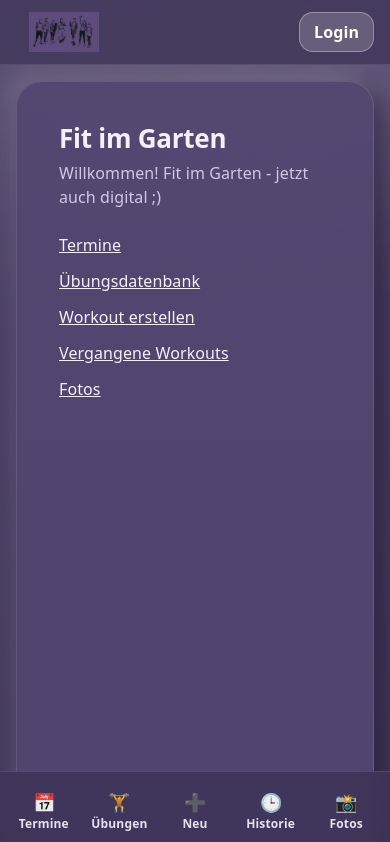
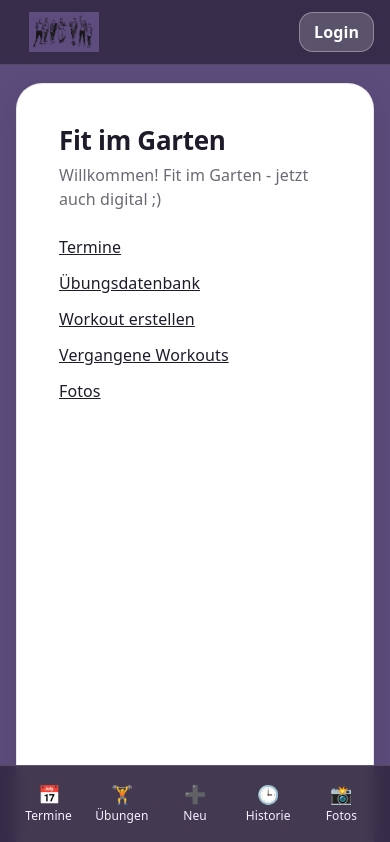
Before and after one commit to verenaso/fit-im-garten, a Next.js app: page / in a window 390 px wide. Shown: the top 842 px of the page. Built offline with nearby package versions, Linux system fonts and the light colour scheme; no server answers.

Commit message:
Switch UI to clean minimal (variant 1)

```diff
--- a/src/app/globals.css
+++ b/src/app/globals.css
@@ -1,62 +1,47 @@
 @import "tailwindcss";
-
-/* -----------------------------
-   Base + Theme Tokens
------------------------------- */
 
 html,
 body {
   height: 100%;
 }
 
+/* -----------------------------
+   Theme (clean + calm)
+------------------------------ */
 :root {
-  /* Darker purple palette (modern) */
-  --c-base: #4b3f66;   /* background base */
-  --c-deep: #3f3558;   /* background deep */
-  --c-surface: #544872; /* panels/cards */
-  --c-raised: #5f5382; /* primary actions / accents */
+  /* Brand */
+  --c-base: #5c4c7c;     /* dein Logo-Lila */
+  --c-dark: #45395d;
+  --c-darker: #332a44;
 
-  --c-text: #f4f1fa;   /* primary text on dark */
-  --c-muted: #cfc8e6;  /* muted text on dark */
-  --c-darker: #332a44; /* for rare light surfaces (if any) */
+  /* Background & surfaces */
+  --bg: #5c4c7c;
+  --surface: #ffffff; /* clean white surface */
+  --surface-2: #fbfafc; /* subtle off-white */
 
-  --stroke: rgba(255, 255, 255, 0.10);
+  /* Text */
+  --text-on-bg: #f5f3ff;
+  --text: #1f1b2b;      /* modern, fast-black */
+  --text-muted: rgba(31, 27, 43, 0.66);
+
+  /* Strokes & shadows */
+  --stroke: rgba(31, 27, 43, 0.10);
+  --shadow: 0 10px 28px rgba(31, 27, 43, 0.12);
 
   /* Radius */
-  --r-lg: 16px;
   --r-xl: 20px;
   --r-2xl: 26px;
 
-  /* Bottom nav */
-  --bottom-nav-h: 72px;
+  /* Layout */
+  --bottom-nav-h: 76px;
 
-  /* Neumorphism shadows */
-  --shadow-raised:
-    -10px -10px 18px rgba(255, 255, 255, 0.10),
-    10px 10px 22px rgba(0, 0, 0, 0.32);
-
-  --shadow-raised-soft:
-    -8px -8px 16px rgba(255, 255, 255, 0.08),
-    8px 8px 18px rgba(0, 0, 0, 0.28);
-
-  --shadow-inset:
-    inset 7px 7px 14px rgba(0, 0, 0, 0.34),
-    inset -7px -7px 14px rgba(255, 255, 255, 0.08);
-
-  --shadow-inset-soft:
-    inset 6px 6px 12px rgba(0, 0, 0, 0.30),
-    inset -6px -6px 12px rgba(255, 255, 255, 0.07);
-
-  --ring: 0 0 0 4px rgba(207, 200, 230, 0.18);
+  /* Focus */
+  --ring: 0 0 0 4px rgba(92, 76, 124, 0.18);
 }
 
 body {
-  /* Subtle ambient gradient */
-  background:
-    radial-gradient(900px 520px at 18% 0%, rgba(255, 255, 255, 0.12), transparent 60%),
-    radial-gradient(700px 420px at 92% 8%, rgba(255, 255, 255, 0.08), transparent 55%),
-    linear-gradient(180deg, var(--c-base) 0%, var(--c-deep) 100%);
-  color: var(--c-text);
+  background: var(--bg);
+  color: var(--text-on-bg);
 
   -webkit-font-smoothing: antialiased;
   -moz-osx-font-smoothing: grayscale;
@@ -73,7 +58,6 @@ a {
   background: rgba(255, 255, 255, 0.18);
 }
 
-/* Reduce motion */
 @media (prefers-reduced-motion: reduce) {
   * {
     transition: none !important;
@@ -83,9 +67,8 @@ a {
 }
 
 /* -----------------------------
-   App layout helpers
+   Layout helpers
 ------------------------------ */
-
 .app-container {
   margin: 0 auto;
   max-width: 80rem;
@@ -94,34 +77,34 @@ a {
 }
 
 .content-wrap {
-  padding-top: 16px;
-  padding-bottom: calc(var(--bottom-nav-h) + env(safe-area-inset-bottom, 0px) + 14px);
+  padding-top: 18px;
+  padding-bottom: calc(var(--bottom-nav-h) + env(safe-area-inset-bottom, 0px) + 12px);
 }
 
 @media (min-width: 640px) {
   .content-wrap {
-    padding-top: 22px;
+    padding-top: 26px;
     padding-bottom: 26px;
   }
 }
 
-/* Main "screen" surface (instead of white box) */
+/* Main content surface: clean + calm (not “fat card”) */
 .content-card {
-  background: rgba(84, 72, 114, 0.90); /* var(--c-surface) but slightly translucent */
-  border: 1px solid rgba(255, 255, 255, 0.10);
+  background: var(--surface);
+  border: 1px solid var(--stroke);
   border-radius: var(--r-2xl);
-  box-shadow: var(--shadow-raised);
-  color: var(--c-text);
+  box-shadow: var(--shadow);
+  color: var(--text);
 }
 
-/* Typography inside the screen */
+/* Typography in content */
 .content-card h1 {
   font-size: 26px;
   line-height: 1.12;
   font-weight: 900;
-  letter-spacing: -0.25px;
+  letter-spacing: -0.3px;
   margin: 0;
-  color: var(--c-text);
+  color: var(--text);
 }
 
 .content-card h2 {
@@ -129,186 +112,130 @@ a {
   line-height: 1.2;
   font-weight: 850;
   margin: 0;
-  color: var(--c-text);
+  color: var(--text);
 }
 
 .content-card p,
 .content-card li,
 .content-card label {
-  color: var(--c-text);
+  color: var(--text);
 }
 
+/* Tailwind grey text on purple background -> light */
+.text-slate-600,
+.text-slate-700,
+.text-slate-800,
+.text-gray-500,
+.text-gray-600,
+.text-gray-700 {
+  color: rgba(245, 243, 255, 0.88) !important;
+  opacity: 1 !important;
+}
+
+/* Inside content card: tailwind grey -> modern muted */
 .content-card .text-slate-600,
 .content-card .text-slate-700,
 .content-card .text-slate-800,
 .content-card .text-gray-500,
 .content-card .text-gray-600,
 .content-card .text-gray-700 {
-  color: var(--c-muted) !important;
+  color: var(--text-muted) !important;
   opacity: 1 !important;
 }
 
-/* Outside content-card (on background), also keep muted readable */
-.text-slate-600,
-.text-slate-700,
-.text-slate-800,
-.text-gray-500,
-.text-gray-600,
-.text-gray-700 {
-  color: var(--c-muted) !important;
-  opacity: 0.92 !important;
-}
-
 /* -----------------------------
-   Header + Desktop Nav
+   Header / Nav links (clean pills)
 ------------------------------ */
-
 .navlink {
   display: inline-flex;
   align-items: center;
   justify-content: center;
+
   height: 40px;
   padding: 0 12px;
   border-radius: 14px;
 
   font-size: 0.9rem;
-  font-weight: 850;
+  font-weight: 800;
   letter-spacing: 0.15px;
 
   text-decoration: none;
-  color: var(--c-text);
+  color: var(--text-on-bg);
 
-  background: rgba(255, 255, 255, 0.06);
-  border: 1px solid rgba(255, 255, 255, 0.10);
+  background: rgba(255, 255, 255, 0.10);
+  border: 1px solid rgba(255, 255, 255, 0.14);
 
   transition: transform 0.06s ease, background-color 0.15s ease, border-color 0.15s ease;
   -webkit-tap-highlight-color: transparent;
 }
 
 .navlink:hover {
-  background: rgba(255, 255, 255, 0.10);
-  border-color: rgba(255, 255, 255, 0.16);
+  background: rgba(255, 255, 255, 0.14);
+  border-color: rgba(255, 255, 255, 0.22);
 }
 
 .navlink:active {
   transform: translateY(1px);
 }
 
-/* Optional: if later aria-current="page" */
-.navlink[aria-current="page"] {
-  background: rgba(255, 255, 255, 0.12);
-  border-color: rgba(255, 255, 255, 0.22);
-}
-
 /* -----------------------------
-   Bottom Nav (closer to your old look)
+   Bottom Nav (closer to your old)
 ------------------------------ */
-
-.bottomnav {
-  background: rgba(63, 53, 88, 0.92); /* var(--c-deep) glass */
-  border-top: 1px solid rgba(255, 255, 255, 0.10);
-  backdrop-filter: blur(10px);
-}
-
-.bottomnav-inner {
-  height: var(--bottom-nav-h);
-  padding: 10px 10px calc(10px + env(safe-area-inset-bottom, 0px)) 10px;
-}
-
 .bottomnavitem {
   display: flex;
   flex-direction: column;
   align-items: center;
   justify-content: center;
-  gap: 4px;
+  gap: 0.25rem;
 
-  border-radius: 18px;
-  padding: 10px 8px;
+  border-radius: 1rem;
+  padding: 0.5rem 0.75rem;
 
-  font-size: 12px;
-  font-weight: 800;
-  letter-spacing: 0.15px;
-
-  color: rgba(244, 241, 250, 0.92);
+  font-size: 0.75rem;
+  font-weight: 700;
+  color: var(--text-on-bg);
   text-decoration: none;
 
   background: transparent;
   border: 1px solid transparent;
 
-  transition: transform 0.06s ease, background-color 0.15s ease, border-color 0.15s ease;
+  transition: background-color 0.15s ease, border-color 0.15s ease;
   -webkit-tap-highlight-color: transparent;
 }
 
 .bottomnavitem:hover {
-  background: rgba(255, 255, 255, 0.06);
-  border-color: rgba(255, 255, 255, 0.08);
-}
-
-.bottomnavitem:active {
-  transform: translateY(1px);
-}
-
-.bottomnavicon {
-  font-size: 18px;
-  line-height: 1;
-}
-
-/* Optional active state if we add it later */
-.bottomnavitem[data-active="true"] {
-  background: rgba(255, 255, 255, 0.08);
+  background: rgba(255, 255, 255, 0.10);
   border-color: rgba(255, 255, 255, 0.14);
-  box-shadow: var(--shadow-inset-soft);
 }
 
 /* -----------------------------
-   UI Kit (no tailwind @apply)
+   UI Kit (clean, modern)
+   No @apply
 ------------------------------ */
-
-/* Helpers */
-.ui-row {
-  display: flex;
-  gap: 12px;
-  align-items: center;
-}
-.ui-col {
-  display: flex;
-  flex-direction: column;
-  gap: 12px;
-}
+.ui-row { display: flex; gap: 12px; align-items: center; }
+.ui-col { display: flex; flex-direction: column; gap: 12px; }
 
 .ui-section-title {
   font-size: 18px;
   font-weight: 900;
   letter-spacing: 0.15px;
-  color: var(--c-text);
+  color: var(--text);
   margin: 0 0 10px 0;
 }
 
-.ui-muted {
-  opacity: 0.86;
+.ui-muted { color: var(--text-muted); }
+
+/* Cards inside content */
+.ui-card {
+  background: var(--surface-2);
+  border: 1px solid rgba(31, 27, 43, 0.08);
+  border-radius: 18px;
 }
 
-/* Cards / Panels inside the screen */
-.ui-card {
-  background: rgba(75, 63, 102, 0.55); /* slightly darker than surface */
-  border: 1px solid rgba(255, 255, 255, 0.10);
-  border-radius: var(--r-xl);
-  box-shadow: var(--shadow-inset-soft);
-}
+.ui-card-pad { padding: 14px; }
+.ui-card-pad-lg { padding: 18px; }
 
-.ui-card-pad {
-  padding: 14px;
-}
-.ui-card-pad-lg {
-  padding: 18px;
-}
-
-/* Lists */
-.ui-list {
-  display: flex;
-  flex-direction: column;
-  gap: 10px;
-}
+.ui-list { display: flex; flex-direction: column; gap: 10px; }
 
 .ui-list-item {
   display: flex;
@@ -317,20 +244,12 @@ a {
   gap: 12px;
 
   padding: 12px 12px;
-  border-radius: 18px;
+  border-radius: 16px;
 
-  border: 1px solid rgba(255, 255, 255, 0.08);
-  background: rgba(75, 63, 102, 0.40);
-  box-shadow: var(--shadow-inset-soft);
-
-  transition: transform 0.06s ease, background-color 0.15s ease, border-color 0.15s ease;
+  border: 1px solid rgba(31, 27, 43, 0.08);
+  background: #fff;
 }
 
-.ui-list-item:active {
-  transform: translateY(1px);
-}
-
-/* Badges */
 .ui-badge {
   display: inline-flex;
   align-items: center;
@@ -339,11 +258,11 @@ a {
   border-radius: 999px;
 
   font-size: 12px;
-  font-weight: 850;
+  font-weight: 800;
 
-  border: 1px solid rgba(255, 255, 255, 0.12);
-  background: rgba(255, 255, 255, 0.06);
-  color: var(--c-text);
+  border: 1px solid rgba(31, 27, 43, 0.10);
+  background: rgba(92, 76, 124, 0.10);
+  color: var(--c-darker);
 }
 
 /* Buttons */
@@ -360,152 +279,89 @@ a {
   font-weight: 900;
   letter-spacing: 0.2px;
 
-  border: 1px solid rgba(255, 255, 255, 0.12);
+  border: 1px solid rgba(31, 27, 43, 0.12);
   user-select: none;
   -webkit-tap-highlight-color: transparent;
 
   transition: transform 0.06s ease, background-color 0.15s ease, border-color 0.15s ease, box-shadow 0.15s ease;
 }
 
-.btn:active {
-  transform: translateY(1px);
-  box-shadow: var(--shadow-inset-soft);
+.btn:active { transform: translateY(1px); }
+.btn:focus { outline: none; box-shadow: var(--ring); }
+
+.btn-primary {
+  background: var(--c-base);
+  color: #fff;
+  border-color: rgba(92, 76, 124, 0.24);
 }
 
-.btn:focus {
-  outline: none;
-  box-shadow: var(--ring);
+.btn-primary:hover { filter: brightness(1.02); }
+
+.btn-secondary {
+  background: rgba(92, 76, 124, 0.10);
+  color: var(--c-darker);
+  border-color: rgba(92, 76, 124, 0.18);
 }
 
-.btn-primary {
-  background: rgba(95, 83, 130, 0.92); /* var(--c-raised) */
-  color: var(--c-text);
-  box-shadow: var(--shadow-raised-soft);
-}
-
-.btn-primary:hover {
-  background: rgba(95, 83, 130, 1);
-}
-
-.btn-secondary {
-  background: rgba(255, 255, 255, 0.06);
-  color: var(--c-text);
-  box-shadow: var(--shadow-raised-soft);
-}
-
-.btn-secondary:hover {
-  background: rgba(255, 255, 255, 0.08);
-}
+.btn-secondary:hover { background: rgba(92, 76, 124, 0.14); }
 
 .btn-ghost {
   background: transparent;
-  color: var(--c-text);
-  border-color: rgba(255, 255, 255, 0.10);
+  color: var(--c-darker);
+  border-color: rgba(31, 27, 43, 0.12);
 }
 
-.btn-ghost:hover {
-  background: rgba(255, 255, 255, 0.06);
+.btn-ghost:hover { background: rgba(92, 76, 124, 0.08); }
+
+.btn-danger {
+  background: rgba(220, 38, 38, 0.10);
+  color: rgb(153, 27, 27);
+  border-color: rgba(220, 38, 38, 0.22);
 }
 
-.btn-danger {
-  background: rgba(220, 38, 38, 0.14);
-  color: #ffd7d7;
-  border-color: rgba(255, 255, 255, 0.10);
-}
-
-.btn-full {
-  width: 100%;
-}
-
-.btn-sm {
-  height: 38px;
-  border-radius: 14px;
-  padding: 0 12px;
-  font-weight: 900;
-}
-
-.btn-icon {
-  width: 44px;
-  padding: 0;
-}
+.btn-full { width: 100%; }
+.btn-sm { height: 38px; border-radius: 14px; padding: 0 12px; font-weight: 900; }
+.btn-icon { width: 44px; padding: 0; }
 
 /* Inputs */
-.field {
-  display: flex;
-  flex-direction: column;
-  gap: 6px;
-}
+.field { display: flex; flex-direction: column; gap: 6px; }
 
 .label {
   font-size: 13px;
   font-weight: 900;
-  color: var(--c-text);
+  color: var(--text);
   opacity: 0.92;
 }
 
-.input,
-.select,
-.textarea {
+.input, .select, .textarea {
   width: 100%;
   border-radius: 16px;
-  border: 1px solid rgba(255, 255, 255, 0.10);
-
-  background: rgba(75, 63, 102, 0.55);
-  color: var(--c-text);
-
+  border: 1px solid rgba(31, 27, 43, 0.14);
+  background: #fff;
+  color: var(--text);
   padding: 12px 12px;
-  font-size: 16px; /* iOS zoom fix */
-
+  font-size: 16px;
   outline: none;
-  box-shadow: var(--shadow-inset);
-  transition: border-color 0.15s ease, box-shadow 0.15s ease, background-color 0.15s ease;
+  transition: border-color 0.15s ease, box-shadow 0.15s ease;
 }
 
-.textarea {
-  min-height: 110px;
-  resize: vertical;
-  padding-top: 12px;
-}
+.textarea { min-height: 110px; resize: vertical; padding-top: 12px; }
 
-.input:focus,
-.select:focus,
-.textarea:focus {
-  border-color: rgba(207, 200, 230, 0.26);
-  box-shadow: var(--shadow-inset), var(--ring);
+.input:focus, .select:focus, .textarea:focus {
+  border-color: rgba(92, 76, 124, 0.55);
+  box-shadow: var(--ring);
 }
 
 .help {
   font-size: 12px;
-  opacity: 0.85;
-  color: var(--c-muted);
-}
-
-/* Toolbar */
-.ui-toolbar {
-  display: flex;
-  gap: 10px;
-  align-items: center;
-  justify-content: space-between;
-  flex-wrap: wrap;
-}
-.ui-toolbar-left,
-.ui-toolbar-right {
-  display: flex;
-  gap: 10px;
-  align-items: center;
+  color: var(--text-muted);
 }
 
 /* Empty states */
 .ui-empty {
   padding: 14px;
   border-radius: 16px;
-  border: 1px dashed rgba(255, 255, 255, 0.16);
-  background: rgba(75, 63, 102, 0.38);
-  color: var(--c-muted);
-  opacity: 0.95;
+  border: 1px dashed rgba(31, 27, 43, 0.18);
+  background: rgba(92, 76, 124, 0.06);
+  color: var(--text-muted);
 }
-
-/* Generic border override */
-.border {
-  border-color: rgba(255, 255, 255, 0.12) !important;
-}
--- a/src/app/layout.js
+++ b/src/app/layout.js
@@ -19,10 +19,10 @@ function NavLink({ href, children }) {
 function BottomNavItem({ href, label, icon }) {
   return (
     <a href={href} className="bottomnavitem">
-      <span className="bottomnavicon" aria-hidden="true">
+      <span className="text-lg leading-none" aria-hidden="true">
         {icon}
       </span>
-      <span>{label}</span>
+      <span className="font-medium">{label}</span>
     </a>
   );
 }
@@ -31,7 +31,7 @@ export default function RootLayout({ children }) {
   return (
     <html lang="de">
       <head>
-        <meta name="theme-color" content="#4B3F66" />
+        <meta name="theme-color" content="#5C4C7C" />
         <meta name="apple-mobile-web-app-status-bar-style" content="black-translucent" />
       </head>
 
@@ -39,20 +39,16 @@ export default function RootLayout({ children }) {
         <AuthProvider>
           {/* HEADER */}
           <header
-            className="sticky top-0 z-20"
+            className="sticky top-0 z-20 backdrop-blur"
             style={{
-              background: "rgba(63, 53, 88, 0.78)",
-              borderBottom: "1px solid rgba(255,255,255,0.10)",
-              backdropFilter: "blur(10px)",
+              backgroundColor: "rgba(51, 42, 68, 0.88)",
+              borderBottom: "1px solid rgba(255,255,255,0.14)",
+              color: "var(--text-on-bg)",
             }}
           >
             <div className="app-container" style={{ paddingTop: 12, paddingBottom: 12 }}>
               <div className="flex items-center justify-between gap-3">
-                <a
-                  href="/"
-                  className="flex items-center gap-3"
-                  style={{ textDecoration: "none", color: "white" }}
-                >
+                <a href="/" className="flex items-center gap-3" style={{ textDecoration: "none" }}>
                   <div className="relative h-10 w-24 sm:h-12 sm:w-28">
                     <Image
                       src="/fitimgarten-logo.jpg"
@@ -63,7 +59,7 @@ export default function RootLayout({ children }) {
                     />
                   </div>
 
-                  <div className="hidden sm:block" style={{ lineHeight: 1.05 }}>
+                  <div className="hidden sm:block" style={{ lineHeight: 1.05, color: "white" }}>
                     <div style={{ fontWeight: 900, letterSpacing: "0.2px" }}>Fit im Garten</div>
                     <div style={{ fontSize: 12, opacity: 0.82 }}>Workouts · Termine · Community</div>
                   </div>
@@ -72,7 +68,7 @@ export default function RootLayout({ children }) {
                 <HeaderAuth />
               </div>
 
-              {/* Desktop Navigation */}
+              {/* Desktop Nav */}
               <div className="mt-3 hidden sm:block">
                 <nav className="flex flex-wrap gap-2">
                   <NavLink href="/termine">Termine</NavLink>
@@ -92,9 +88,16 @@ export default function RootLayout({ children }) {
             </div>
           </div>
 
-          {/* BOTTOM NAV (Mobile) */}
-          <nav className="fixed bottom-0 left-0 right-0 z-30 sm:hidden bottomnav">
-            <div className="app-container bottomnav-inner">
+          {/* BOTTOM NAV */}
+          <nav
+            className="fixed bottom-0 left-0 right-0 z-30 backdrop-blur sm:hidden"
+            style={{
+              backgroundColor: "rgba(51, 42, 68, 0.92)",
+              borderTop: "1px solid rgba(255,255,255,0.14)",
+              color: "var(--text-on-bg)",
+            }}
+          >
+            <div className="app-container" style={{ paddingTop: 10, paddingBottom: 10 }}>
               <div className="grid grid-cols-5 gap-2">
                 <BottomNavItem href="/termine" label="Termine" icon="📅" />
                 <BottomNavItem href="/uebungen" label="Übungen" icon="🏋️" />
```
